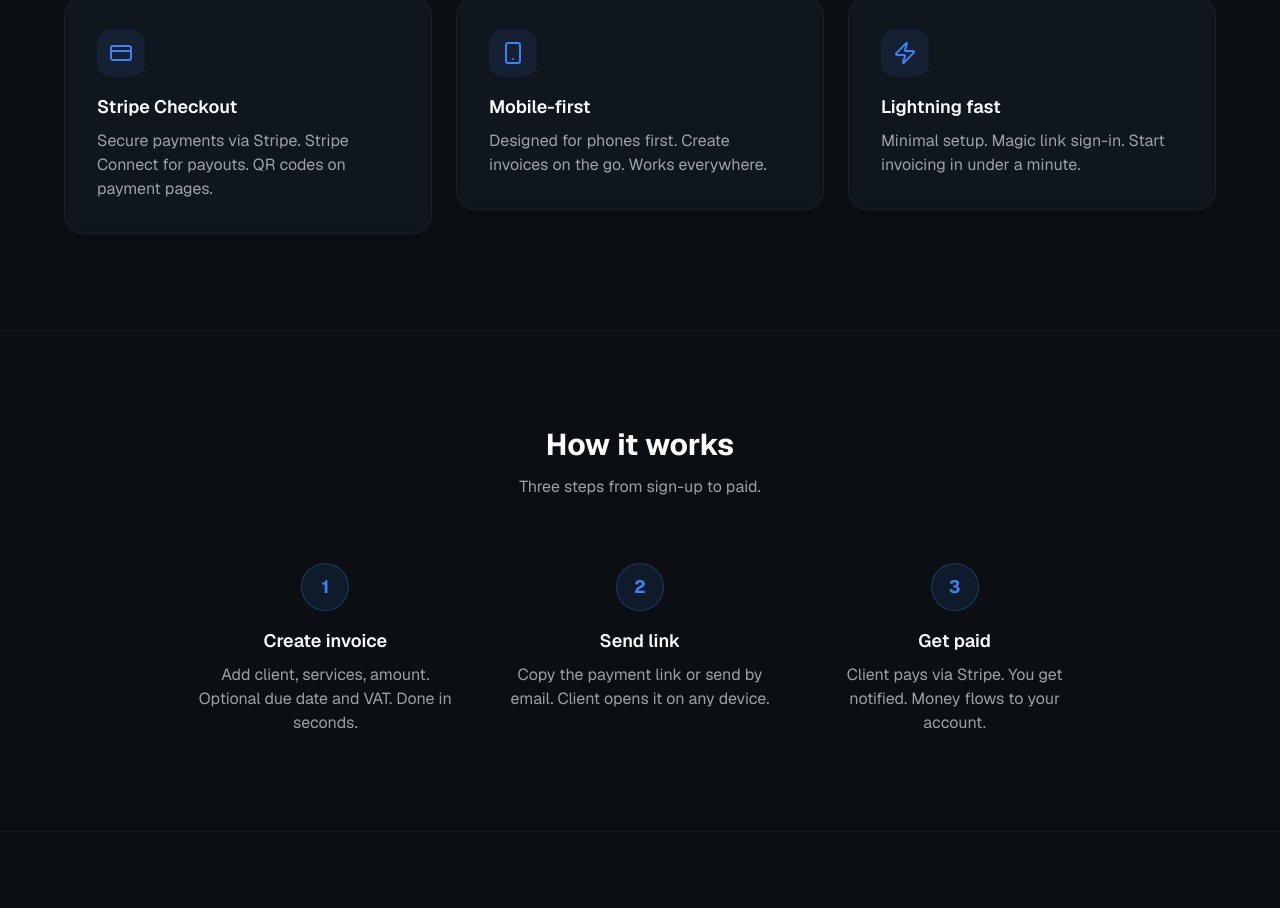
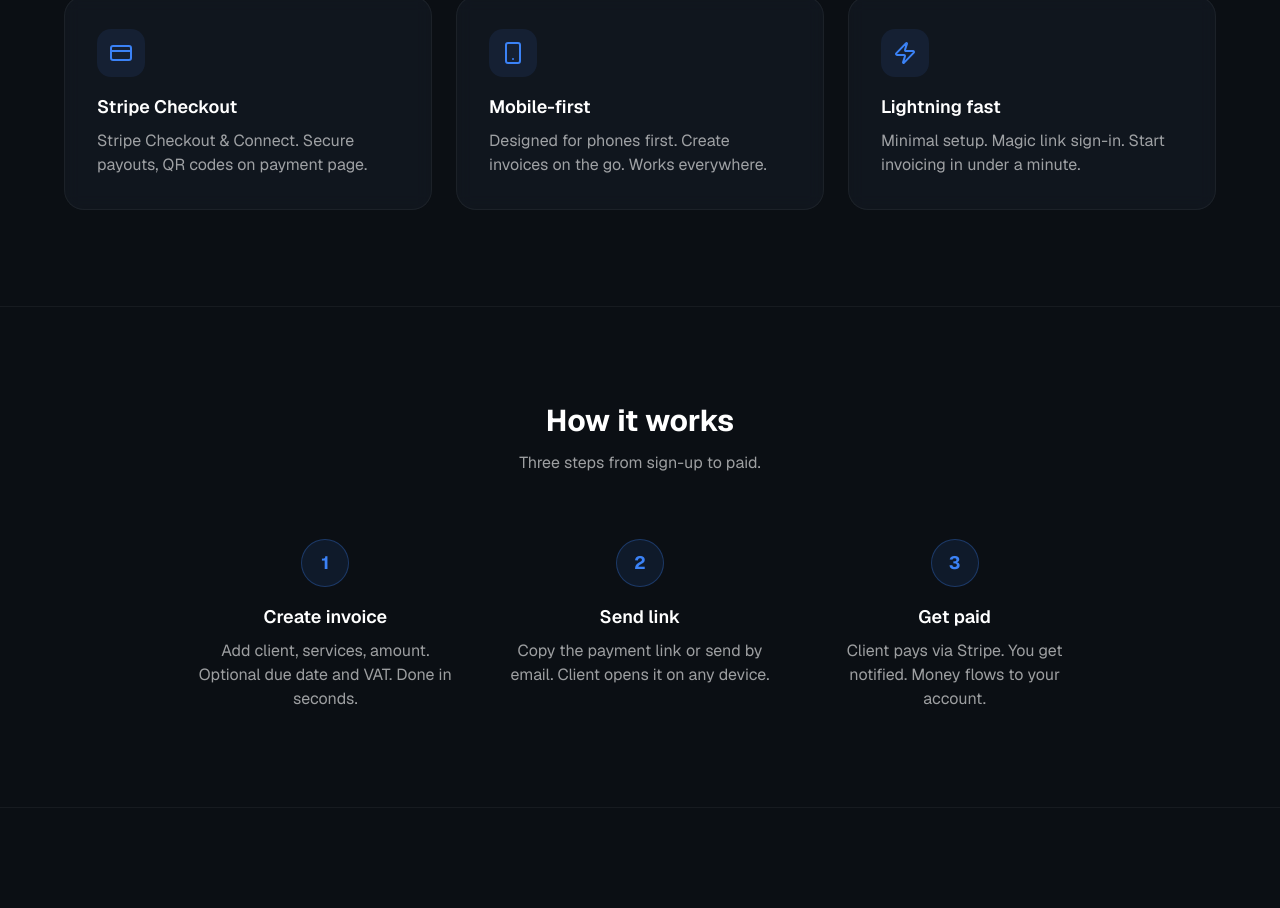
Before and after one commit to Ovcharovbohdan43/payer, a Next.js app: page / in a window 1280 px wide. Shown: the part 1099-2007 px from the top of the page. Built offline with nearby package versions, Linux system fonts and the light colour scheme; no server answers.

Commit message:
chore: shorten Stripe Checkout card text

```diff
--- a/app/page.tsx
+++ b/app/page.tsx
@@ -118,7 +118,7 @@ export default function HomePage() {
                 <FeatureCard
                   icon={<CreditCard className="size-6 text-[#3B82F6]" />}
                   title="Stripe Checkout"
-                  description="Secure payments via Stripe. Stripe Connect for payouts. QR codes on payment pages."
+                  description="Stripe Checkout & Connect. Secure payouts, QR codes on payment page."
                 />
               </AnimateInView>
               <AnimateInView className="[transition-delay:300ms]">
```
